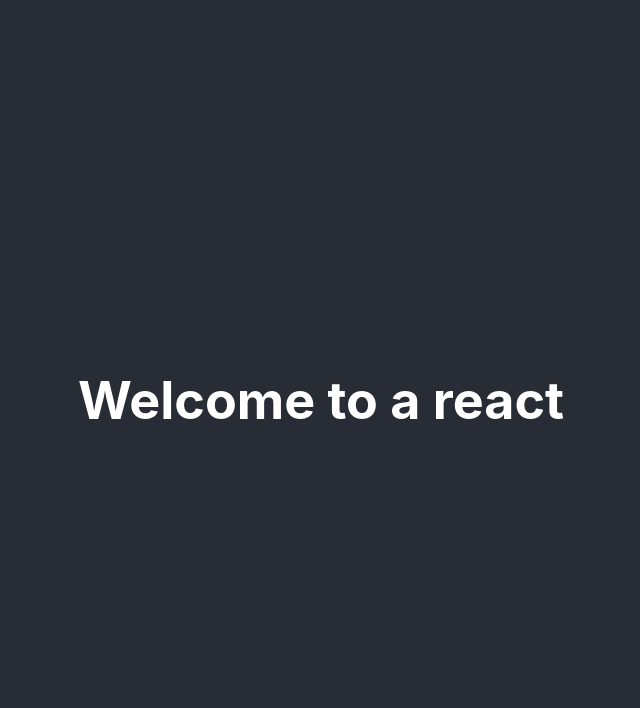
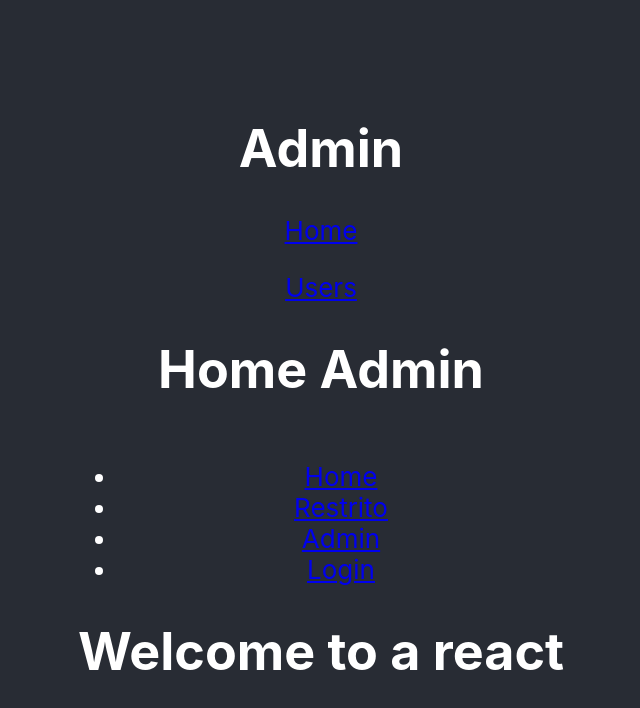
Before and after one commit to kauai/DevRuning, a React (Create React App) app: page /admin in a window 1280 px wide. Shown: the top 708 px of the page, without its empty margins (319-959 px from the left). Built offline with nearby package versions, Linux system fonts and the light colour scheme; what reduxsauce would draw is missing.

Commit message:
Trabalhando com rotas,definindo as rotas do sistema

```diff
--- a/src/App.js
+++ b/src/App.js
@@ -3,10 +3,18 @@ import axios from 'axios'
 import jwtDecode from 'jwt-decode'
 import store from './redux'
 import { Provider } from 'react-redux'
-
+import {BrowserRouter as Router, Route } from 'react-router-dom'
 import logo from './logo.svg';
 import './App.css';
 import Header from './Header';
+import Home from './screens/Home';
+import Admin from './screens/Admin';
+
+
+
+const Login = () => <h1>Login</h1>
+const Restrito = () => <h1>Restrito</h1>
+
 
 class App extends Component{
 
@@ -34,14 +42,20 @@ class App extends Component{
 
   // }
 
-  render(){
+  render() {
     return (
       <Provider store={store}>
-        <div className="App">
-          <header className="App-header">
-            <Header/>
-          </header>
-        </div>
+        <Router>
+          <div className="App">
+            <header className="App-header">
+                <Route path="/" exact component={Home}/>
+                <Route path="/admin" component={Admin}/>
+                <Route path="/restrito" component={Restrito}/>
+                <Route path="/login" component={Login}/>
+                <Header/>
+            </header>
+          </div>
+        </Router>
     </Provider>
     )
   }
--- a/src/Header.js
+++ b/src/Header.js
@@ -1,10 +1,19 @@
 import React, { Component } from 'react'
 import { connect } from 'react-redux'
 import ActionCreators from './redux/actionCreators'
+import { Link } from 'react-router-dom'
 
 const Header = () =>{
         return (
             <div>
+                <nav>
+                    <ul>
+                        <li><Link to="/home">Home</Link></li>
+                        <li><Link to="/restrito">Restrito</Link></li>
+                        <li><Link to="/admin">Admin</Link></li>
+                        <li><Link to="/login">Login</Link></li>
+                    </ul>
+                </nav>
                 <h1>Welcome to a react</h1>
             </div>
         )
--- /dev/null
+++ b/src/screens/Admin/Home.js
@@ -0,0 +1,14 @@
+import React from 'react'
+import { Route,Link } from 'react-router-dom'
+
+const Home = props =>{
+    return (
+        <div>
+            <h1>Home Admin</h1>
+          {/* <div>
+             <Route path="/" exact component={Home}/>
+          </div> */}
+       </div>
+    )
+}
+export default Home
--- /dev/null
+++ b/src/screens/Admin/index.js
@@ -0,0 +1,22 @@
+import React from 'react'
+import { Route,Link,Switch } from 'react-router-dom'
+import Home from './Home';
+
+const Users = props => <h1>Users Admin</h1>
+
+const Admin = props =>{
+    return (
+        <div>
+            <h1>Admin</h1>
+            <p><Link to="/admin">Home</Link></p>
+            <p><Link to="/admin/users">Users</Link></p>
+          <div>
+              <Switch>
+                <Route path={`${props.match.path}/`} exact component={Home}/>
+                <Route path={`${props.match.path}/users`} component={Users}/>
+             </Switch>
+          </div>
+       </div>
+    )
+}
+export default Admin
--- /dev/null
+++ b/src/screens/Home.js
@@ -0,0 +1,4 @@
+import React from 'react'
+
+const Home = () => <h1>Home</h1>
+export default Home
--- /dev/null
+++ b/src/screens/Login.js
@@ -0,0 +1,4 @@
+import React from 'react'
+
+const Login = () => <h1>Login</h1>
+export default Login
--- /dev/null
+++ b/src/screens/Restrito/index.js
@@ -0,0 +1,4 @@
+import React from 'react'
+
+const Restrito = () => <h1>Restrito</h1>
+export default Restrito
```
